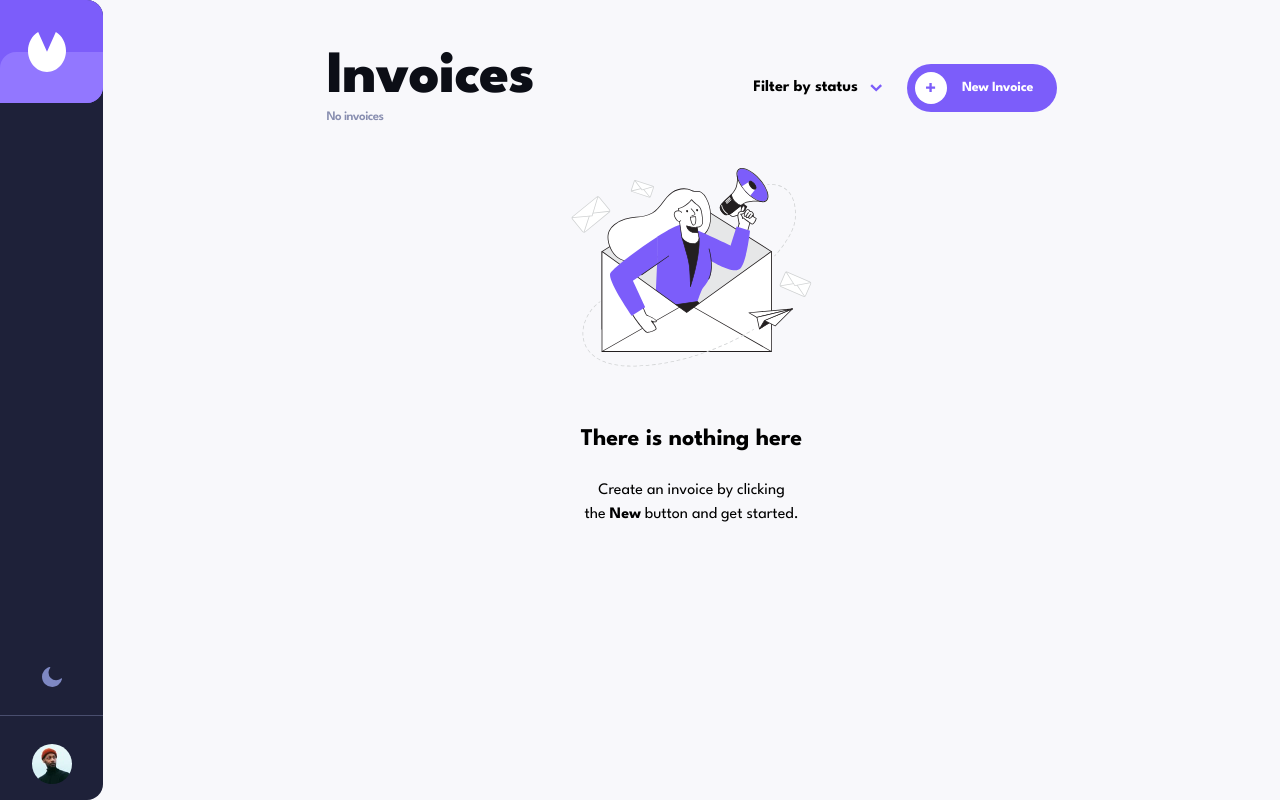
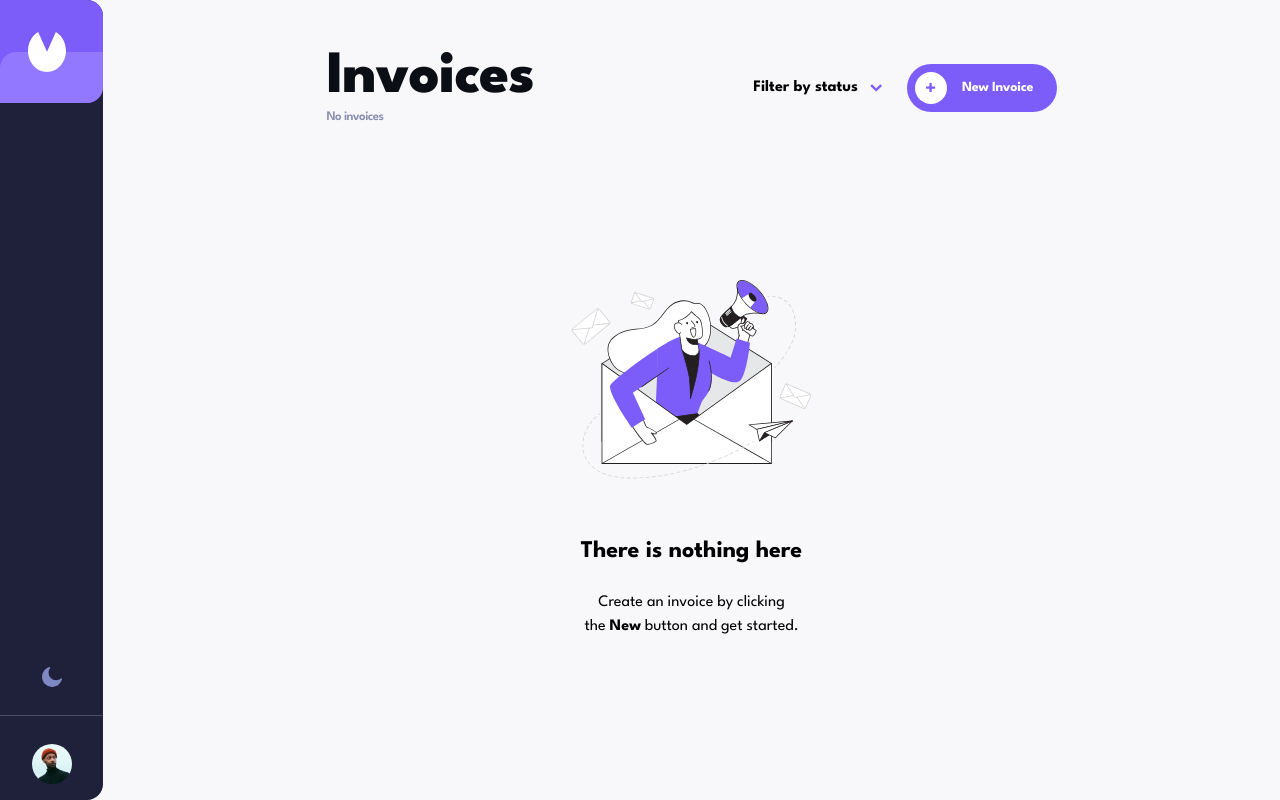
Before and after one commit to craffulz/invoice-project, a React (Vite) app: page / in a window 1280 px wide. Built offline with nearby package versions, Linux system fonts and the light colour scheme; what tailwindcss-pseudo-elements would draw is missing.

Commit message:
restyling empty invoices container

```diff
--- a/src/components/InvoicesRender.jsx
+++ b/src/components/InvoicesRender.jsx
@@ -21,7 +21,7 @@ const InvoicesRender = () => {
       {(!invoicesExists() && (
         <div
           id="empty-invoices"
-          className="flex flex-col flex-grow w-[206px] sm:w-[241px] text-center gap-y-14 self-center"
+          className="flex flex-col flex-grow w-[206px] sm:w-[241px] text-center gap-y-14 self-center justify-center"
         >
           <img src={empty} alt="there is no invoices yet" />
 
```
